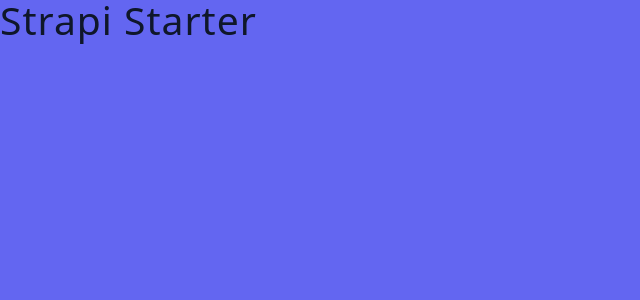
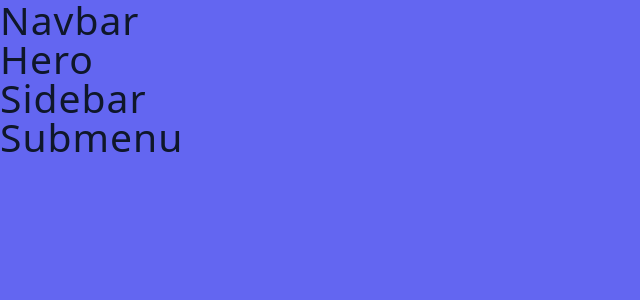
Before and after one commit to sun-n-y/strapiSubmenus, a React (Vite) app: page / in a window 1280 px wide. Shown: the top 300 px of the page, without its empty margins (0-640 px from the left). Built offline with nearby package versions, Linux system fonts and the light colour scheme.

Commit message:
add components

```diff
--- a/src/App.jsx
+++ b/src/App.jsx
@@ -1,7 +1,16 @@
-import { useGlobalContext } from './context';
+import Hero from './Hero';
+import Navbar from './Navbar';
+import Sidebar from './Sidebar';
+import Submenu from './Submenu';
 
 const App = () => {
-  const { isSidebarOpen } = useGlobalContext();
-  return <h2>Strapi Starter</h2>;
+  return (
+    <main>
+      <Navbar />
+      <Hero />
+      <Sidebar />
+      <Submenu />
+    </main>
+  );
 };
 export default App;
--- /dev/null
+++ b/src/Hero.jsx
@@ -0,0 +1,4 @@
+const Hero = () => {
+  return <h2>Hero</h2>;
+};
+export default Hero;
--- /dev/null
+++ b/src/Navbar.jsx
@@ -0,0 +1,4 @@
+const Navbar = () => {
+  return <h2>Navbar</h2>;
+};
+export default Navbar;
--- /dev/null
+++ b/src/Sidebar.jsx
@@ -0,0 +1,4 @@
+const Sidebar = () => {
+  return <h2>Sidebar</h2>;
+};
+export default Sidebar;
--- /dev/null
+++ b/src/Submenu.jsx
@@ -0,0 +1,4 @@
+const Submenu = () => {
+  return <h2>Submenu</h2>;
+};
+export default Submenu;
```
